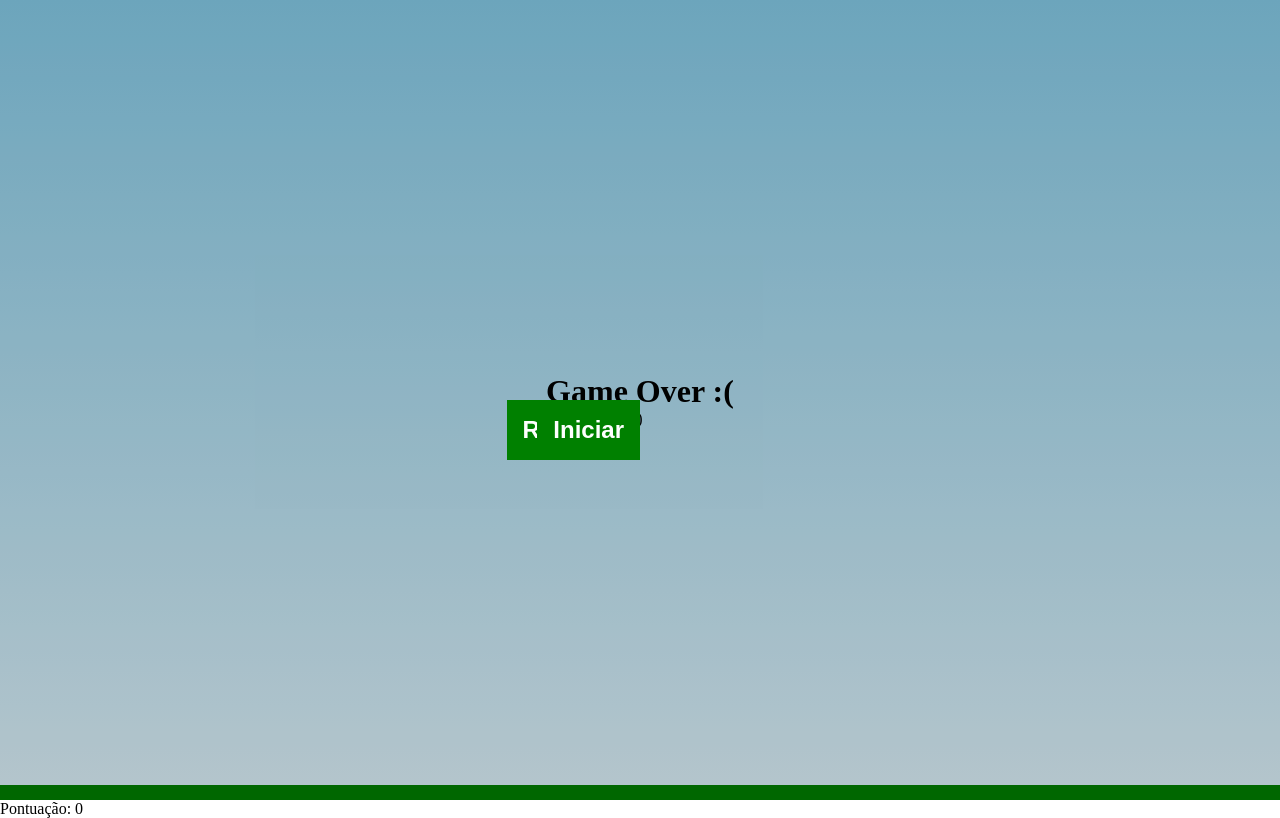
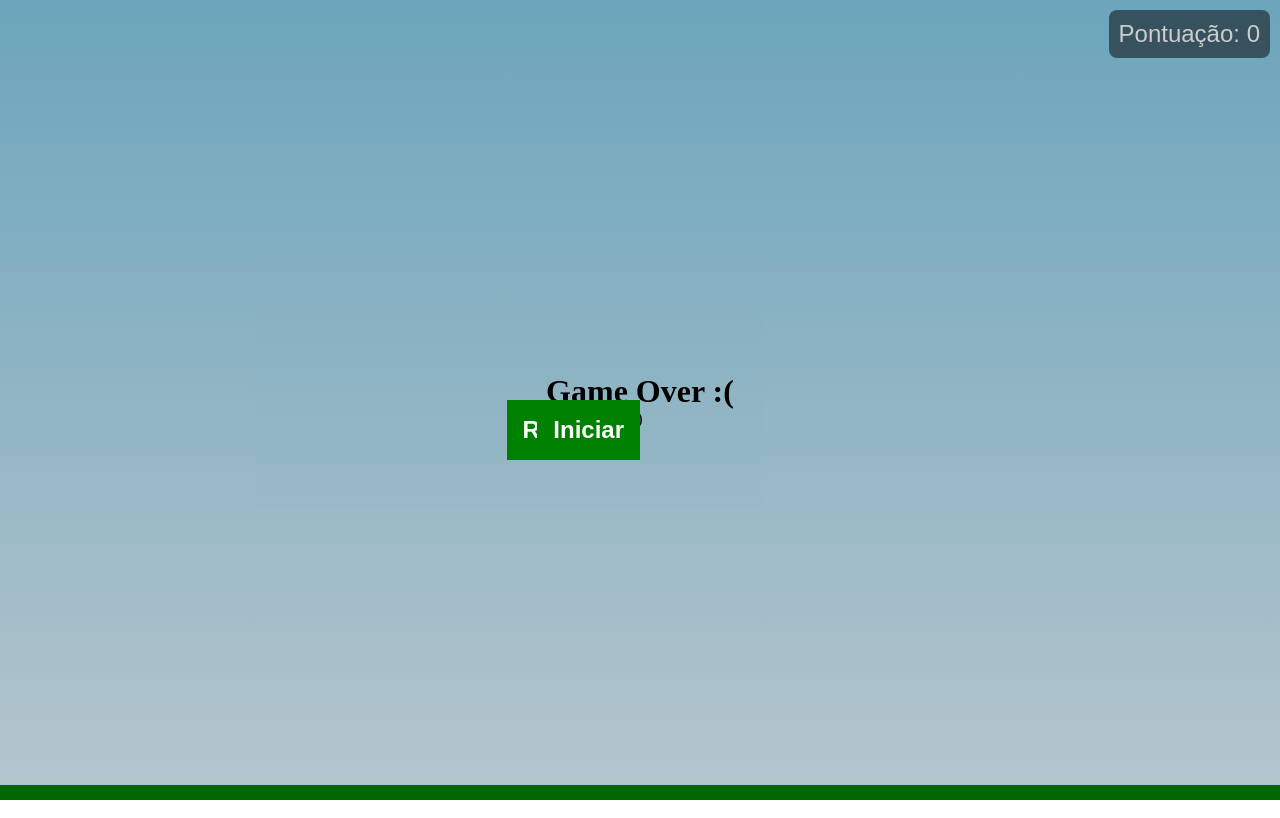
Before and after one commit to Aalannasilva/jogo---super---mario, a plain HTML site: page index.html in a window 1280 px wide. Drawn offline with Linux system fonts and the light colour scheme; files whose address does not match are found by name.

Commit message:
Update style.css

```diff
--- a/style.css
+++ b/style.css
@@ -65,8 +65,25 @@ button:hover {
 button:start {
     display: block;
 }
+
+.score {
+    position: absolute;
+    top: 10px;
+    right: 10px;
+    background-color: rgba(0, 0, 0, 0.5);
+    color: white;
+    font-size: 24px;
+    padding: 10px;
+    border-radius: 8px;
+    font-family: 'Arial', sans-serif;
+}
+
+ .score-span{
+     font-weight: bold;
+     fony-size: 30px;
+ }
+
 .game-over {
-
     width: 100%;
     height: 100vh;
     background: rgba(0, 0, 0, 0.2);
```
